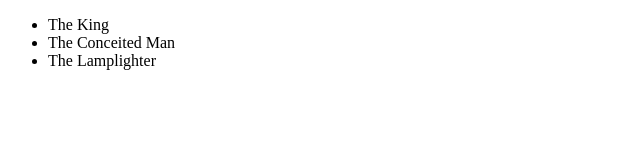
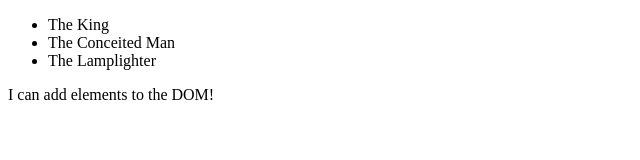
Before and after one commit to green-fox-academy/ilcsikbalazs, a plain HTML site: page week-07/day-3/Exercise8/index.html in a window 1280 px wide. Shown: the whole page, without its empty margins (0-640 px from the left). Drawn offline with Linux system fonts and the light colour scheme.

Commit message:
feat(ex8) done, script is inside of html

```diff
--- a/week-07/day-3/Exercise8/index.html
+++ b/week-07/day-3/Exercise8/index.html
@@ -20,7 +20,9 @@
     newLi.textContent = 'The Lamplighter';
     // Add a heading saying 'I can add elements to the DOM!' to the .container.
     var heading = document.createElement('header');
-
+    var container = document.querySelector('.container');
+    container.appendChild(heading);
+    heading.textContent = 'I can add elements to the DOM!';
     // Add an image, any image, to the container.
   </script>
 </body>
```
